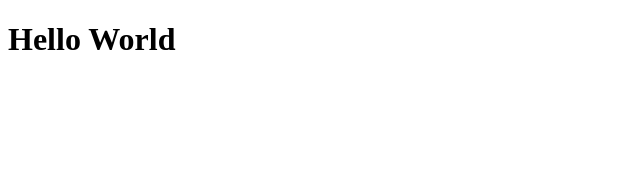
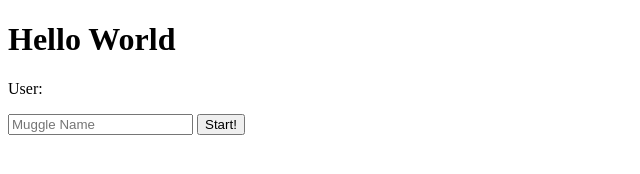
Before and after one commit to Team-8-ball/Harry-potter, a plain HTML site: page HOME/home.html in a window 1280 px wide. Shown: the whole page, without its empty margins (0-640 px from the left). Drawn offline with Linux system fonts and the light colour scheme.

Commit message:
home page redirects after signin

```diff
--- a/HOME/home-app.js
+++ b/HOME/home-app.js
@@ -1,9 +1,11 @@
 import html from '../html.js';
+import InputName from './home-input.js';
 
 
 function makeTemplate() {
     return html`
         <h1> Hello World </h1>
+        <div id="input-section"> </div>
 
     `;
 }
@@ -11,6 +13,9 @@ function makeTemplate() {
 export default class App {
     render() {
         const dom = makeTemplate();
+        const inputSection = dom.querySelector('#input-section');
+        const inputName = new InputName();
+        inputSection.appendChild(inputName.render());
 
         return dom;
     }
--- /dev/null
+++ b/HOME/home-input.js
@@ -0,0 +1,46 @@
+import html from '../html.js';
+
+function makeTemplate() {
+    return html `
+    <div id="input-section">
+        <form class="sign-in">
+        <p>
+        <label for="name">User:</label>
+        </p>
+        <input name="name" id="name" placeholder="Muggle Name">
+        <button> Start!</button>
+
+        </form>
+    </div>
+    `;
+}
+export default class InputName {
+    // constructor(onSignIn) {
+    //     this.onSignIn = onSignIn;
+    // }
+
+
+    render() {
+
+        const dom = makeTemplate();
+        const form = dom.querySelector('.sign-in');
+        const elements = form.elements;
+
+        form.addEventListener('submit', event => {
+            event.preventDefault();
+
+
+            const user = {
+                name: elements.name.value
+            };
+            // this.onSignIn(user);
+
+            window.location.replace('../MAP/map.html');
+
+            console.log('This is the user`s name', user.name);
+        });
+
+        return dom;
+
+    }
+}
```
Also changed, not shown: HOME/home.html (+3 -1 lines).
